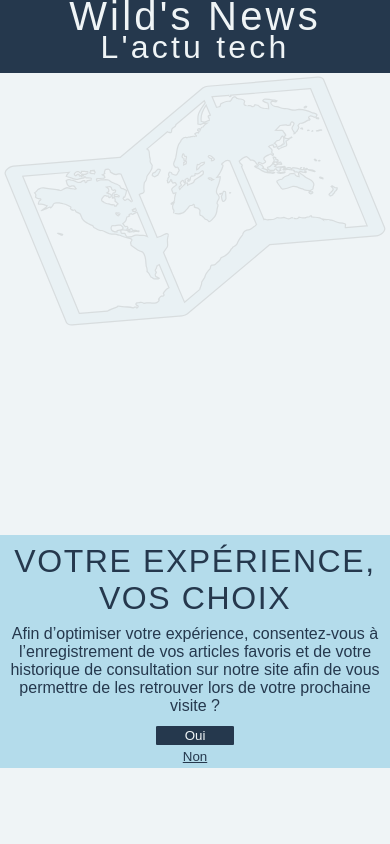
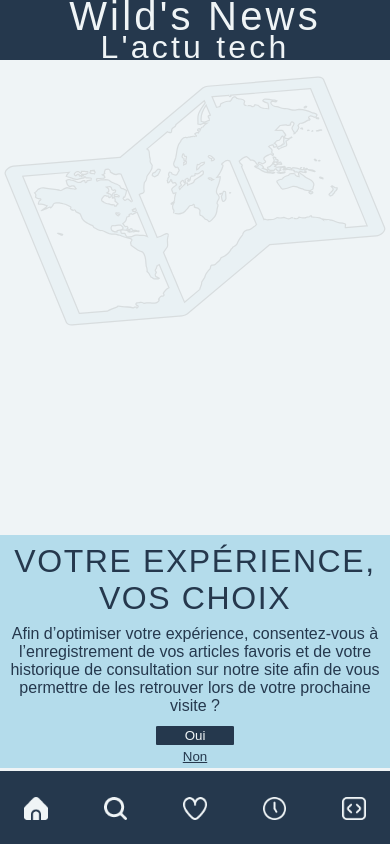
Before and after one commit to WildCodeSchool/2024-12-orleans-cda-project2-team-b, a React (Vite) app: page / in a window 390 px wide. Built offline with nearby package versions, Linux system fonts and the light colour scheme; a web font is replaced by a local one.

Commit message:
mobile navbar fix.

```diff
--- a/src/components/navbar.scss
+++ b/src/components/navbar.scss
@@ -55,6 +55,12 @@ nav.navbar {
 }
 
 @media (max-width: 700px) {
+  nav.navbar {
+    position: absolute;
+    bottom: 0;
+    top: auto;
+  }
+
   .navbar {
     justify-content: space-around;
     bottom: 0;
```
Also changed, not shown: src/app.scss (+4 -4 lines).
